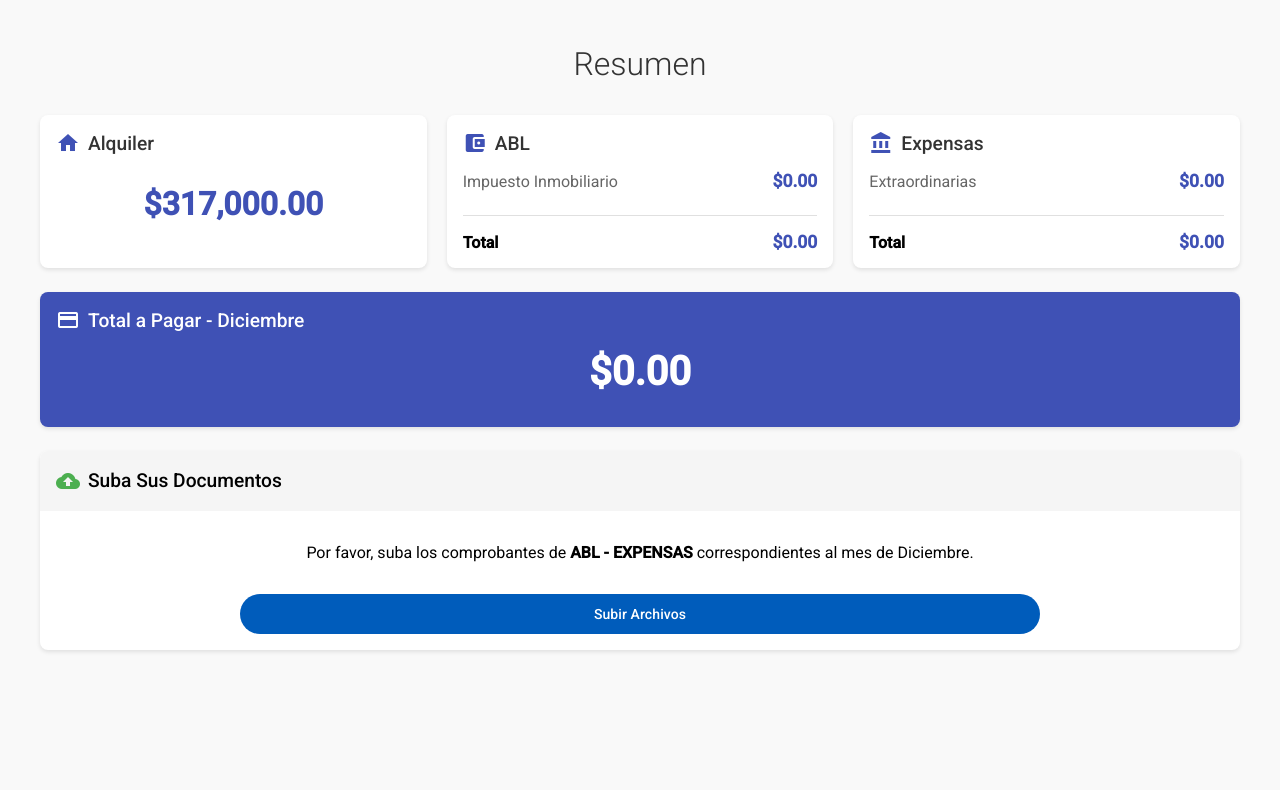
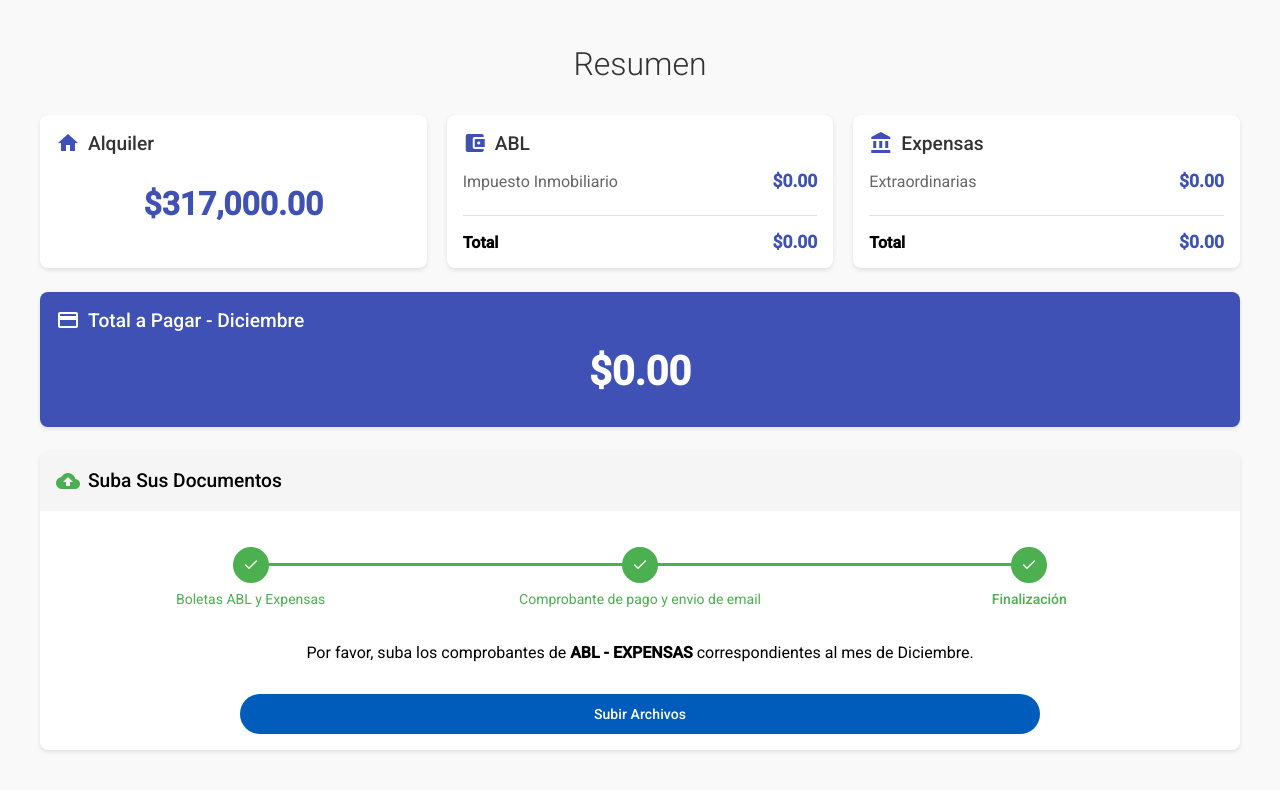
Before and after one commit to emiirg93/rental-manager-front, an Angular app: page /dashboard in a window 1280 px wide. Shown: the top 790 px of the page. Built offline with nearby package versions, Linux system fonts and the light colour scheme.

Commit message:
se agrega el componente stepper

```diff
--- a/src/app/pages/dashboard/dashboard.component.html
+++ b/src/app/pages/dashboard/dashboard.component.html
@@ -85,6 +85,7 @@
       </mat-card-title>
     </mat-card-header>
     <mat-card-content>
+      <app-stepper></app-stepper>
       <app-upload-file [date]="{monthName,year}" (res)="setEmitterUploadResponse($event)"></app-upload-file>
     </mat-card-content>
   </mat-card>
--- a/src/app/pages/dashboard/dashboard.component.ts
+++ b/src/app/pages/dashboard/dashboard.component.ts
@@ -5,6 +5,7 @@ import { MatExpansionModule } from '@angular/material/expansion';
 import { MatIconModule } from '@angular/material/icon';
 import { MatListModule } from '@angular/material/list';
 import { Utils } from '../../core/helpers/utils';
+import { StepperComponent } from '../../shared/components/stepper/stepper.component';
 import { UploadFileComponent } from '../../shared/components/upload-file/upload-file.component';
 import { EmiiterUploadFile } from '../../shared/models/emitter-upload-file.model';
 
@@ -17,7 +18,9 @@ import { EmiiterUploadFile } from '../../shared/models/emitter-upload-file.model
         MatCardModule,
         MatListModule,
         MatExpansionModule,
-        MatIconModule
+        MatIconModule,
+        StepperComponent,
+        StepperComponent
     ],
     templateUrl: './dashboard.component.html',
     styleUrl: './dashboard.component.scss'
--- /dev/null
+++ b/src/app/shared/components/stepper/stepper.component.html
@@ -0,0 +1,25 @@
+<div class="stepper-container">
+  <div class="stepper">
+    <div
+      *ngFor="let step of steps; let i = index"
+      class="step"
+      [ngClass]="{
+        'active': currentStepIndex === i,
+        'completed': isStepCompleted(i)
+      }"
+    >
+      <div class="step-circle">
+        <ng-container *ngIf="isStepCompleted(i); else numberTemplate">
+          <svg xmlns="http://www.w3.org/2000/svg" width="16" height="16" viewBox="0 0 24 24" fill="none" stroke="currentColor" stroke-width="2" stroke-linecap="round" stroke-linejoin="round" class="check-icon">
+            <polyline points="20 6 9 17 4 12"></polyline>
+          </svg>
+        </ng-container>
+        <ng-template #numberTemplate>
+          {{ i + 1 }}
+        </ng-template>
+      </div>
+      <div class="step-label">{{ step }}</div>
+      <div *ngIf="i < steps.length - 1" class="step-connector"></div>
+    </div>
+  </div>
+</div>
--- /dev/null
+++ b/src/app/shared/components/stepper/stepper.component.scss
@@ -0,0 +1,88 @@
+.stepper-container {
+  width: 100%;
+  padding: 20px 0;
+}
+
+.stepper {
+  display: flex;
+  justify-content: space-between;
+  align-items: center;
+  position: relative;
+  width: 100%;
+}
+
+.step {
+  display: flex;
+  flex-direction: column;
+  align-items: center;
+  position: relative;
+  z-index: 1;
+  flex: 1;
+
+  &:not(:last-child) {
+    .step-connector {
+      position: absolute;
+      top: 16px;
+      left: calc(50% + 16px);
+      right: calc(-50% + 16px);
+      height: 3px;
+      background-color: #e0e0e0;
+      z-index: -1;
+    }
+  }
+
+  &.active {
+    .step-circle {
+      background-color: #3f51b5;
+      color: white;
+      border-color: #3f51b5;
+    }
+
+    .step-label {
+      color: #3f51b5;
+      font-weight: 500;
+    }
+  }
+
+  &.completed {
+    .step-circle {
+      background-color: #4caf50;
+      color: white;
+      border-color: #4caf50;
+    }
+
+    .step-connector {
+      background-color: #4caf50;
+    }
+
+    .step-label {
+      color: #4caf50;
+    }
+  }
+}
+
+.step-circle {
+  width: 32px;
+  height: 32px;
+  border-radius: 50%;
+  background-color: white;
+  border: 2px solid #e0e0e0;
+  display: flex;
+  align-items: center;
+  justify-content: center;
+  margin-bottom: 8px;
+  font-weight: 500;
+  transition: all 0.3s ease;
+}
+
+.step-label {
+  font-size: 14px;
+  color: #757575;
+  text-align: center;
+  transition: all 0.3s ease;
+}
+
+.check-icon {
+  width: 16px;
+  height: 16px;
+}
--- /dev/null
+++ b/src/app/shared/components/stepper/stepper.component.ts
@@ -0,0 +1,27 @@
+import { CommonModule } from '@angular/common';
+import { Component, Input, OnInit } from '@angular/core';
+
+@Component({
+    selector: 'app-stepper',
+    standalone: true,
+    imports: [CommonModule],
+    templateUrl: './stepper.component.html',
+    styleUrl: './stepper.component.scss',
+})
+export class StepperComponent implements OnInit {
+  @Input() currentStepIndex = 2;
+  @Input() steps: string[] = ['Boletas ABL y Expensas', 'Comprobante de pago y envio de email', 'Finalización'];
+  @Input() lastStepCompleted = true;
+
+  ngOnInit(): void {
+      if (this.currentStepIndex < 0) {
+          this.currentStepIndex = 0;
+      } else if (this.currentStepIndex >= this.steps.length) {
+          this.currentStepIndex = this.steps.length - 1;
+      }
+  }
+
+  isStepCompleted(index: number): boolean {
+      return this.currentStepIndex > index || (index === this.steps.length - 1 && this.lastStepCompleted);
+  }
+}
```
Also changed, not shown: 1 other file (tests, documents, lock files or other folders).
